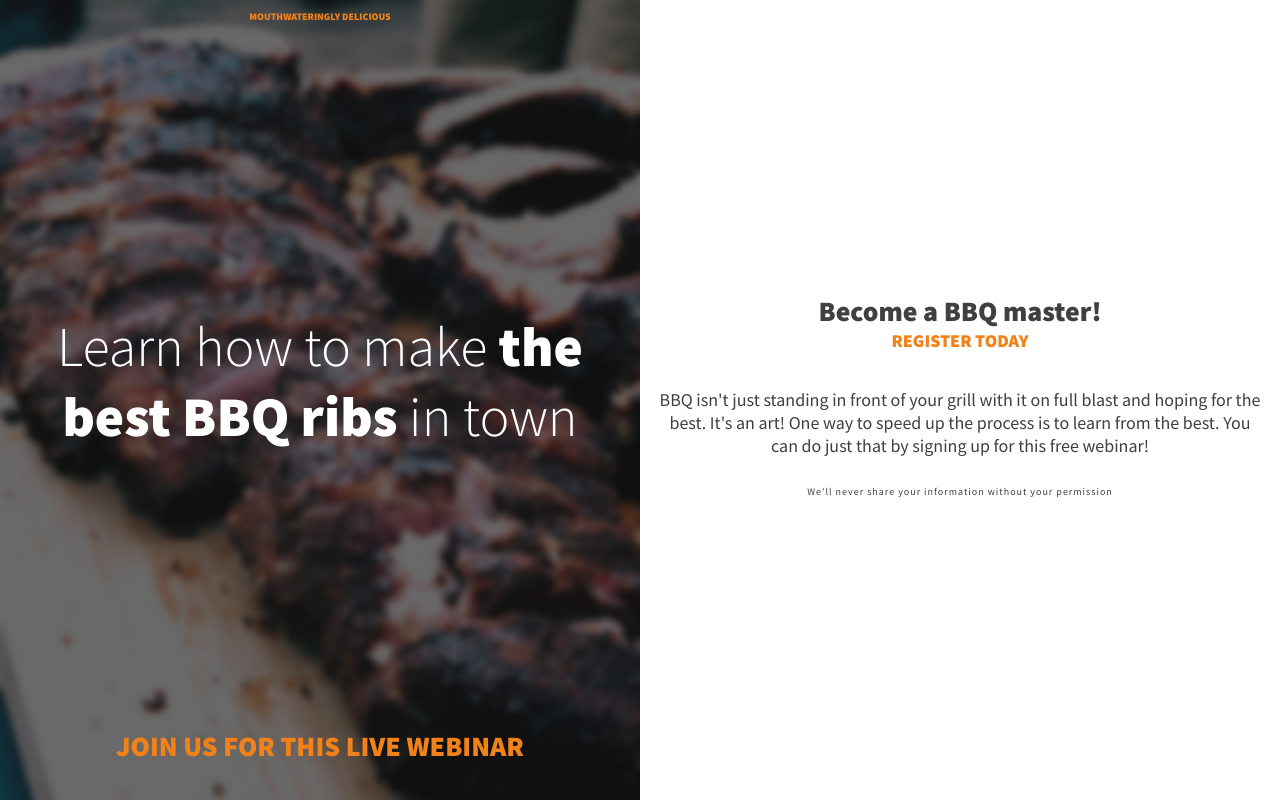
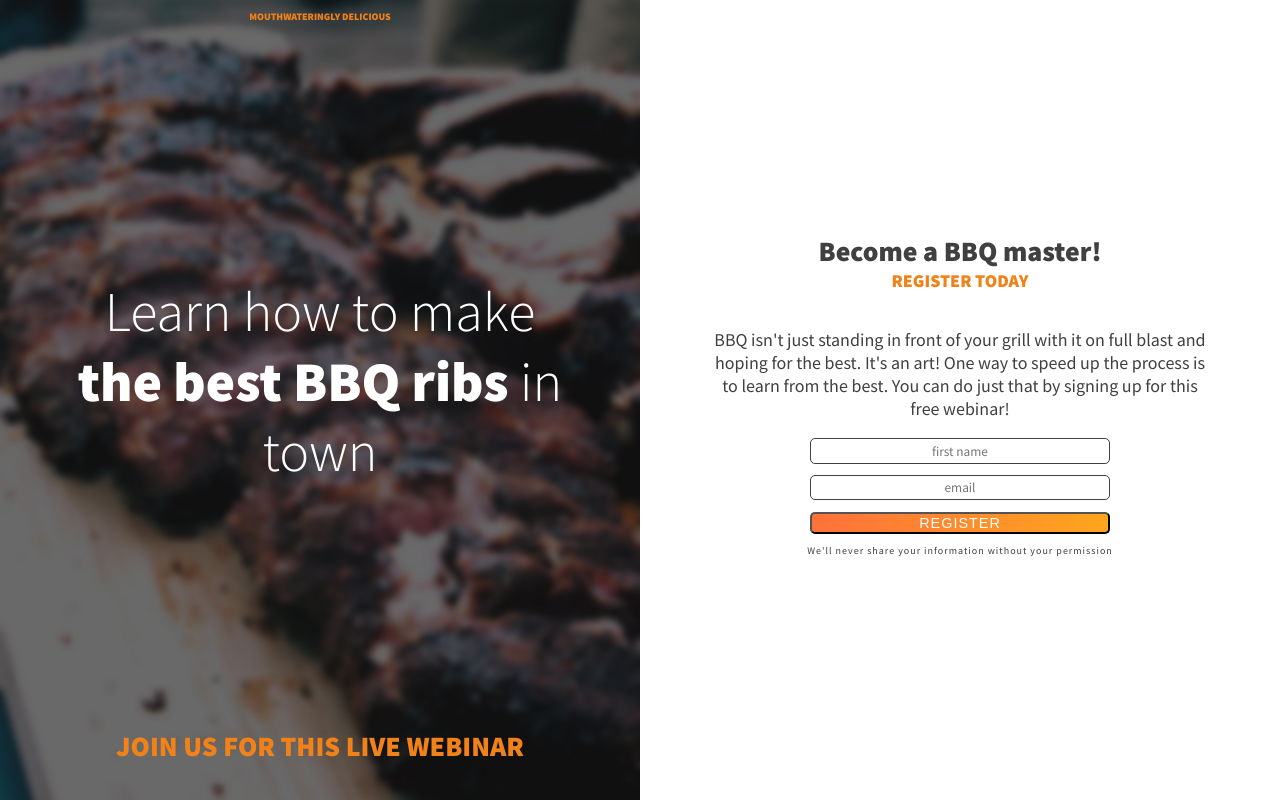
Before and after one commit to plaxamana/BBQ-master, a plain HTML site: page index.html in a window 1280 px wide. Drawn offline with Linux system fonts and the light colour scheme.

Commit message:
added a form

```diff
--- a/css/styles.css
+++ b/css/styles.css
@@ -87,6 +87,43 @@ strong { font-weight: 900; }
     padding: 2em 1em;
 }
 
+.intro > *,
+.main-content > * {
+    max-width: 500px;
+    margin-left: auto;
+    margin-right: auto;
+}
+
+/* ==================
+   form
+   ================== */
+
+.email-collector {
+    width: 80%;
+    max-width: 300px;
+}
+
+input,
+.btn-register {
+    width: 100%;
+    border-radius: 5px;
+}
+
+input {
+    font-family: inherit;
+    text-align: inherit;
+    margin-bottom: .75em;
+    padding: .25em;
+    border: 1px solid #404040;
+}
+
+.btn-register {
+    background: linear-gradient(to right, #FF713B , #FFA51D);
+    color: #FFF;
+    font-size: .8em;
+    letter-spacing: 1px;
+    text-transform: uppercase;
+}
 
 /* =================
    media queries
--- a/index.html
+++ b/index.html
@@ -18,7 +18,11 @@
             <h2>Become a BBQ master! </h2>
             <p>Register Today</p>
             <p>BBQ isn't just standing in front of your grill with it on full blast and hoping for the best. It's an art! One way to speed up the process is to learn from the best. You can do just that by signing up for this free webinar!</p>
-            <!-- form will go here -->
+            <form class="email-collector" action="#" method="POST">
+                <input type="text" name="fname" id="fname" placeholder="first name">
+                <input type="email" name="email" id="email" placeholder="email">
+                <button type="submit" class="btn-register">Register</button>
+            </form>
             <p class="fine-print">We'll never share your information without your permission</p>
         </div>
     </body>
```
